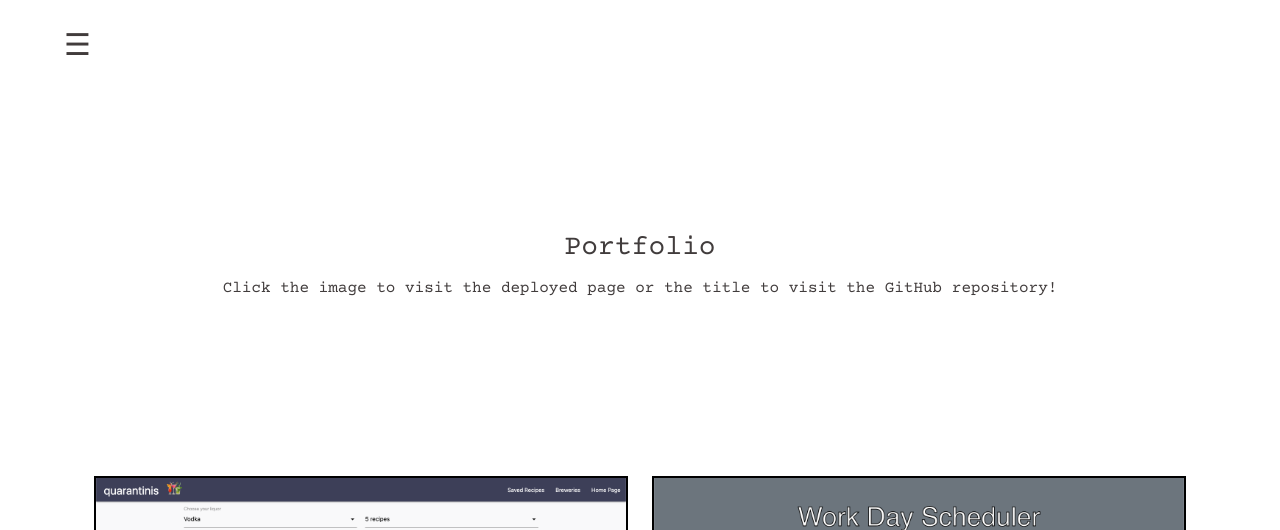
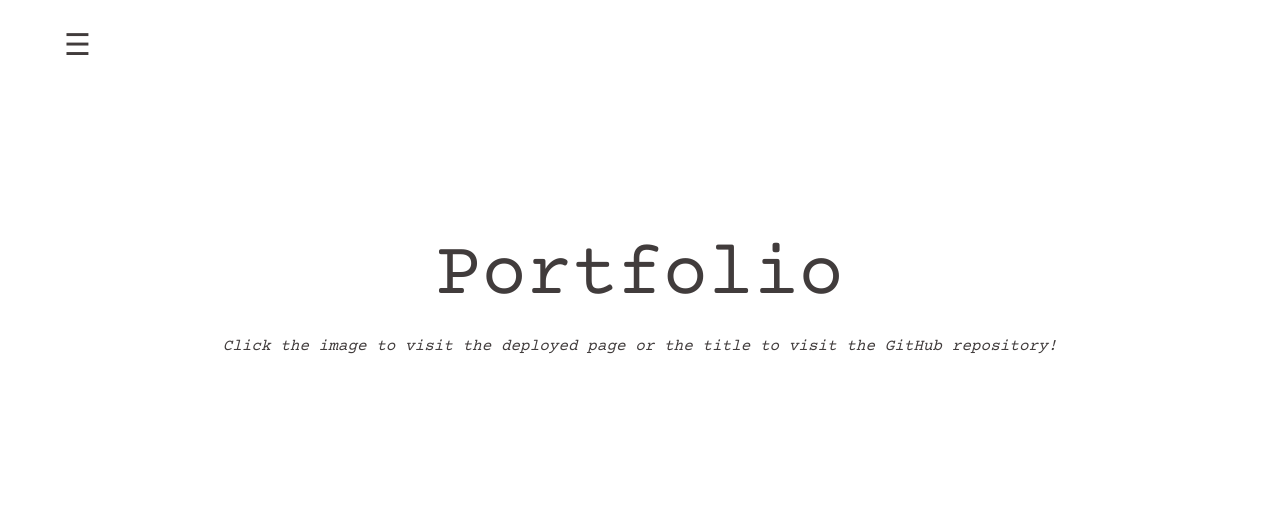
Before and after one commit to jourdangundersen/responsive-portfolio, a plain HTML site: page portfolio.html in a window 1280 px wide. Shown: the top 530 px of the page. Drawn offline with nearby package versions, Linux system fonts and the light colour scheme.

Commit message:
updated readme

```diff
--- a/portfolio.html
+++ b/portfolio.html
@@ -24,8 +24,8 @@
       </div>
       <span style="font-size:30px;cursor:pointer" onclick="openNav()">&#9776;</span>
       <main class="container middle-section">
-        <h3 class="header text-center">Portfolio</h3>
-        <p style="text-align: center;">Click the image to visit the deployed page or the title to visit the GitHub repository!</p>
+        <h3 class="header text-center" style="font-size: 2cm;">Portfolio</h3>
+        <p style="text-align: center;"><em>Click the image to visit the deployed page or the title to visit the GitHub repository!</em></p>
         <div class="container">
             <div class="row">
                 <div class="col-md-6">
```
Also changed, not shown: Assets/screenshots-for-readme/contactmepage.png (added), Assets/screenshots-for-readme/indexpage.png (added), Assets/screenshots-for-readme/menu.png (added), Assets/screenshots-for-readme/portfoliopage.png (added), 2 other files.
